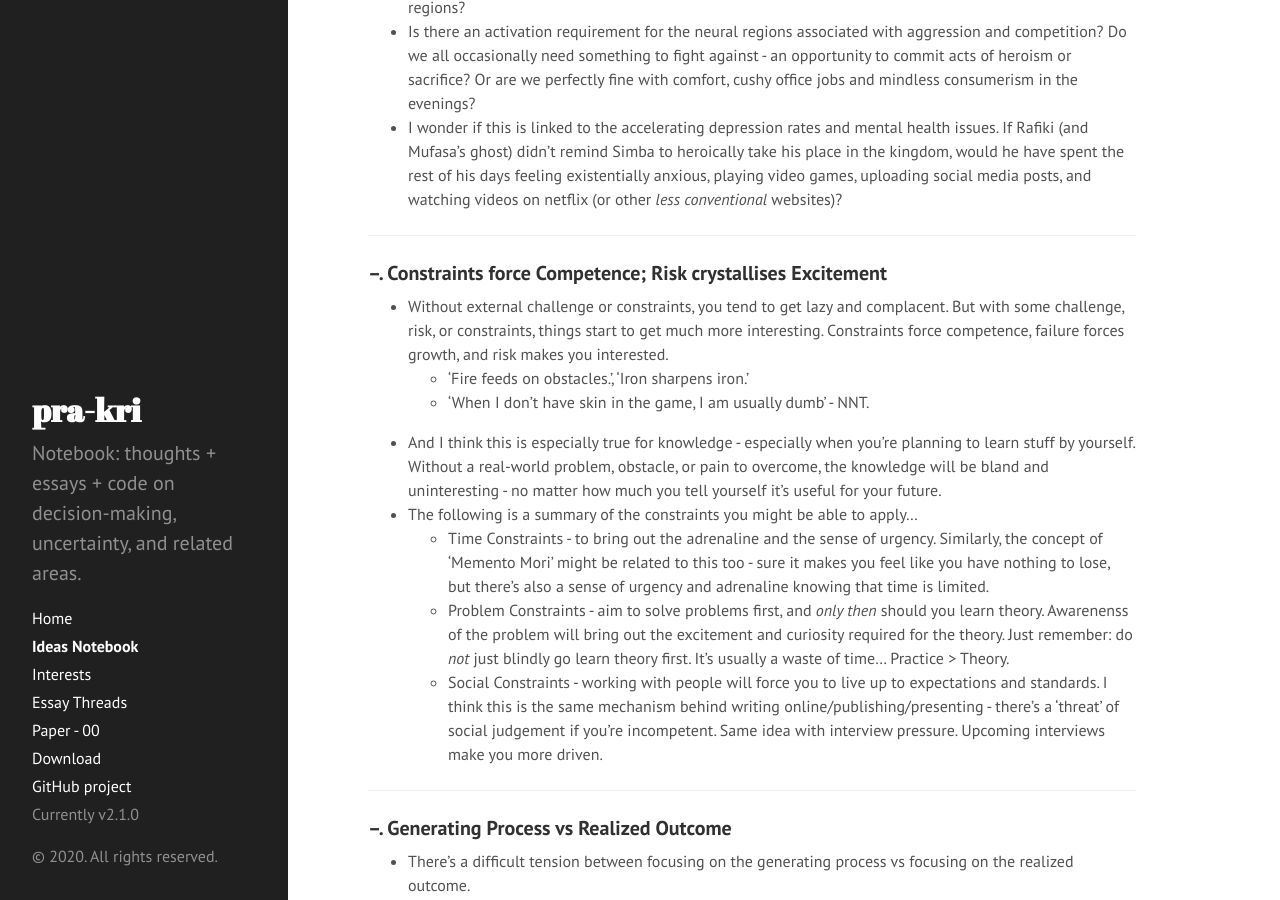
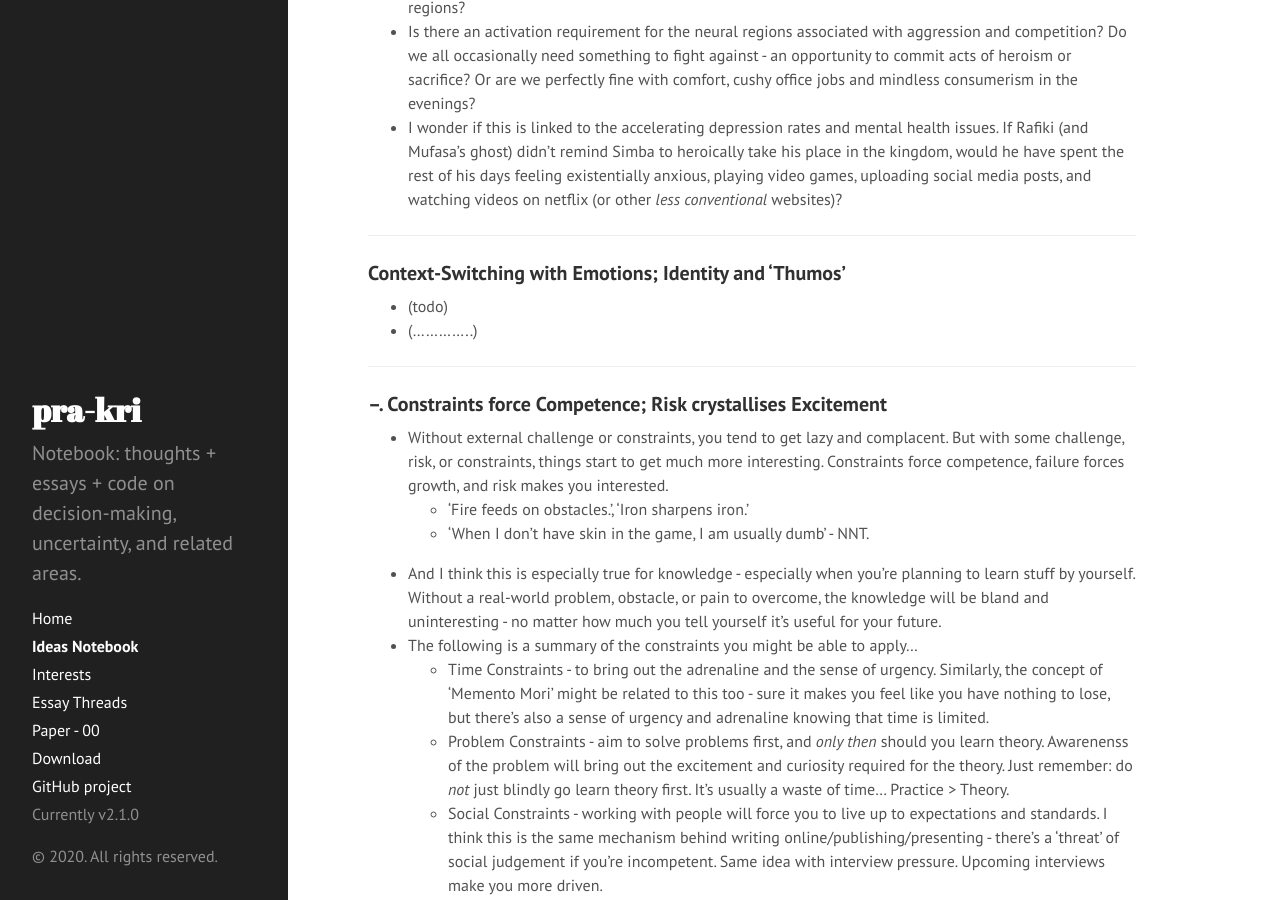
Before and after one commit to pra-kri/pra-kri.github.io, a Jekyll site: the page built from IdeasNotebook.md, in a window 1280 px wide and 900 px high, scrolled down 2641 px. Built offline with Jekyll 4.4.1, drawn with Linux system fonts in a browser that asks for light colours.

Commit message:
Update IdeasNotebook.md

```diff
--- a/IdeasNotebook.md
+++ b/IdeasNotebook.md
@@ -46,6 +46,13 @@ Maybe the solution is to work in small selective teams with autonomy and shared
 * Is that the neural basis for emotions like boredom and loneliness - not enough activation of certain regions?
 * Is there an activation requirement for the neural regions associated with aggression and competition? Do we all occasionally need something to fight against - an opportunity to commit acts of heroism or sacrifice? Or are we perfectly fine with comfort, cushy office jobs and mindless consumerism in the evenings?
 * I wonder if this is linked to the accelerating depression rates and mental health issues. If Rafiki (and Mufasa's ghost) didn't remind Simba to heroically take his place in the kingdom, would he have spent the rest of his days feeling existentially anxious, playing video games, uploading social media posts, and watching videos on netflix (or other *less conventional* websites)?
+
+---
+
+### Context-Switching with Emotions; Identity and 'Thumos'
+* (todo)
+* (..............)
+
 
 ---
 
```
